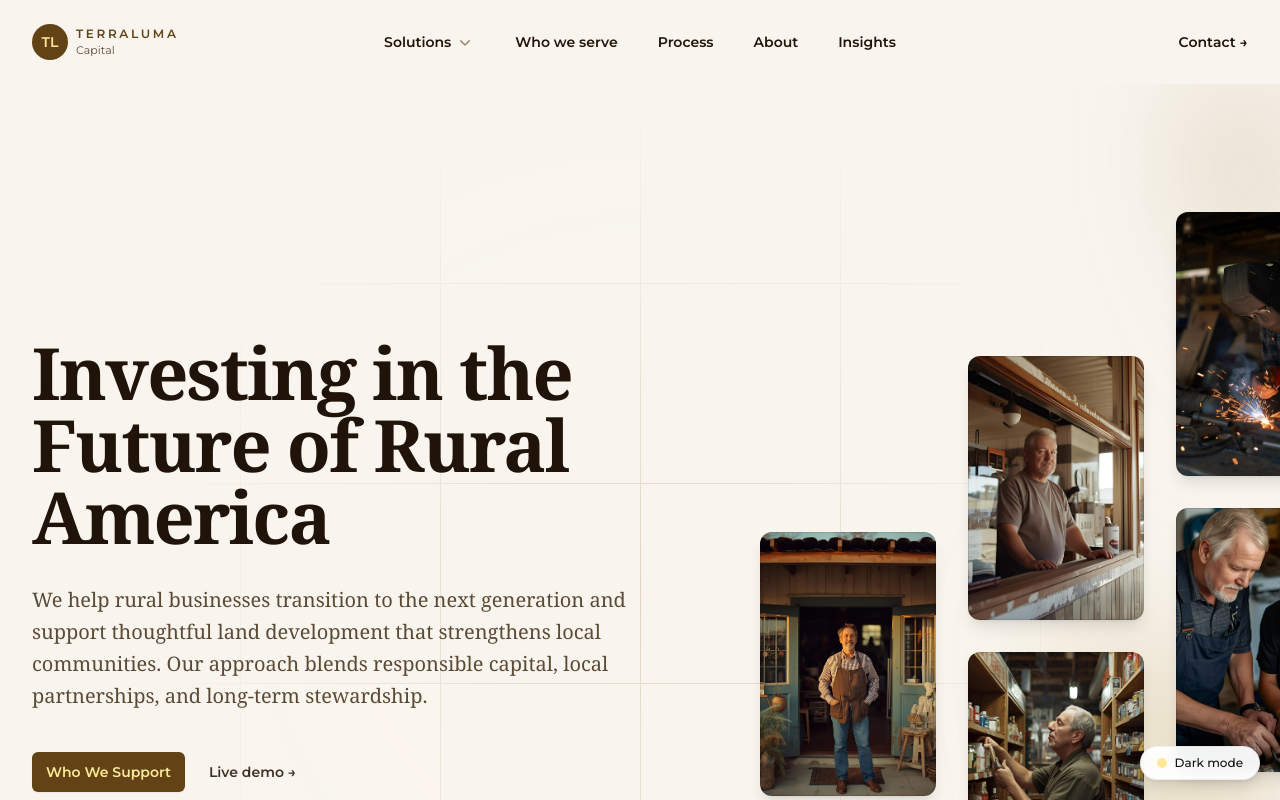
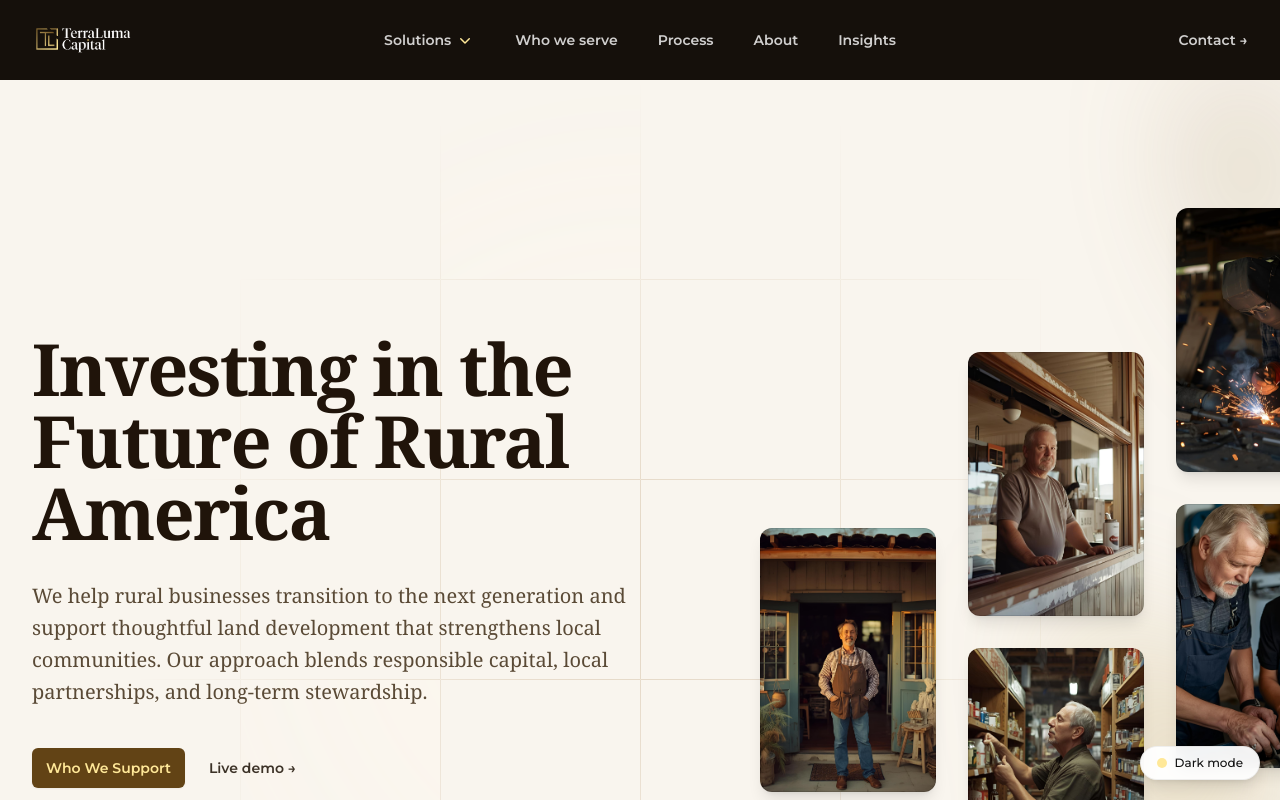
Before and after one commit to WebbDeveloping/luma-capital, a Next.js app: page / in a window 1280 px wide. Shown: the top 800 px of the page. Built offline with nearby package versions, Linux system fonts and the light colour scheme; a web font is replaced by a local one.

Commit message:
update logo

```diff
--- a/app/layout.tsx
+++ b/app/layout.tsx
@@ -5,9 +5,27 @@ import ThemeToggle from "@/components/ThemeToggle";
 import Navigation from "@/components/Navigation";
 import Footer from "@/components/footer";
 
-export const metadata: Metadata = {
-  title: "TerraLuma Capital",
-  description: "Rural business & land investment",
+// app/layout.tsx
+// app/layout.tsx
+export const metadata = {
+  title: {
+    default: "TerraLuma Capital",
+    template: "%s — TerraLuma Capital",
+  },
+  description:
+    "TerraLuma Capital partners with rural business owners and land stewards to support generational transitions, sustainable operations, and long-term community value.",
+  openGraph: {
+    type: "website",
+    siteName: "TerraLuma Capital",
+    images: [
+      {
+        url: "/images/stock/1.png", // stock image for now
+        width: 1200,
+        height: 630,
+        alt: "TerraLuma Capital",
+      },
+    ],
+  },
 };
 
 export default function RootLayout({
--- a/app/page.tsx
+++ b/app/page.tsx
@@ -8,10 +8,21 @@ import Vision from "@/components/home/Vision";
 import MarketPotentialSection from "@/components/home/MarketPotential";
 import CTASection from "@/components/home/CtaSection";
 
-export const metadata: Metadata = {
-  title: "TerraLuma Capital | Rural Business & Land Investment",
+// app/page.tsx
+export const metadata = {
+  title: "Investing in Rural Businesses & Land",
   description:
-    "Patient capital for rural businesses and homestead land development across Tennessee, North Georgia, and North Alabama.",
+    "TerraLuma Capital supports rural business transitions, land stewardship, and sustainable growth across the Southeast. We help owners, operators, and communities thrive.",
+  openGraph: {
+    images: [
+      {
+        url: "/images/stock/1.png",
+        width: 1200,
+        height: 630,
+        alt: "Rural business and land investment",
+      },
+    ],
+  },
 };
 
 export default function HomePage() {
--- a/components/Navigation.tsx
+++ b/components/Navigation.tsx
@@ -1,6 +1,7 @@
 "use client";
 
 import { useState } from "react";
+import Image from "next/image";
 import {
   Dialog,
   DialogPanel,
@@ -62,18 +63,15 @@ const callsToAction = [
 
 function TerraLumaLogo() {
   return (
-    <div className="flex items-center gap-2">
-      <div className="flex h-9 w-9 items-center justify-center rounded-full bg-tl-brown text-tl-gold text-sm font-semibold">
-        TL
-      </div>
-      <div className="flex flex-col">
-        <span className="text-xs font-semibold tracking-[0.22em] uppercase text-tl-brown dark:text-tl-gold">
-          TerraLuma
-        </span>
-        <span className="text-[11px] text-[#5a4a36] dark:text-gray-400">
-          Capital
-        </span>
-      </div>
+    <div className="flex items-center">
+      <Image
+        src="/images/logo-terraluma-capital.png" // make sure this file lives in /public/images/logo.png
+        alt="TerraLuma Capital"
+        width={140}
+        height={32}
+        priority
+        className="h-8 w-auto"
+      />
     </div>
   );
 }
@@ -82,7 +80,7 @@ export default function Example() {
   const [mobileMenuOpen, setMobileMenuOpen] = useState(false);
 
   return (
-    <header className="relative isolate z-10 bg-[#f9f5ee] text-[#21140a] dark:bg-tl-black dark:text-white">
+    <header className="relative isolate z-10 bg-[#15100b] text-white dark:bg-tl-black dark:text-white">
       <nav
         aria-label="Global"
         className="mx-auto flex max-w-7xl items-center justify-between p-6 lg:px-8"
@@ -100,7 +98,7 @@ export default function Example() {
           <button
             type="button"
             onClick={() => setMobileMenuOpen(true)}
-            className="-m-2.5 inline-flex items-center justify-center rounded-md p-2.5 text-[#3f3122] dark:text-gray-300"
+            className="-m-2.5 inline-flex items-center justify-center rounded-md p-2.5 text-white"
           >
             <span className="sr-only">Open main menu</span>
             <Bars3Icon aria-hidden="true" className="size-6" />
@@ -110,11 +108,11 @@ export default function Example() {
         {/* DESKTOP NAV */}
         <PopoverGroup className="hidden lg:flex lg:gap-x-10">
           <Popover>
-            <PopoverButton className="flex items-center gap-x-1 text-sm/6 font-semibold text-[#21140a] hover:text-tl-brown dark:text-white dark:hover:text-tl-gold">
+            <PopoverButton className="flex items-center gap-x-1 text-sm/6 font-semibold text-white/80 hover:text-tl-gold">
               Solutions
               <ChevronDownIcon
                 aria-hidden="true"
-                className="size-5 flex-none text-[#9a8566] dark:text-gray-400"
+                className="size-5 flex-none text-tl-gold"
               />
             </PopoverButton>
 
@@ -134,7 +132,7 @@ export default function Example() {
                       key={item.name}
                       className="group relative rounded-lg p-6 text-sm/6 hover:bg-[#f1e3d1] dark:hover:bg-white/5"
                     >
-                      <div className="flex size-11 items-center justify-center rounded-lg bg-[#f4e7d6] group-hover:bg-[#fffaf2] dark:bg-[#22201a] dark:group-hover:bg-[#2c261c]">
+                      <div className="flex size-11 items-center justify-center rounded-lg bg-[#f4e7d6] group-hover:bg-[#fffaf2] dark:bg-[#22201a] dark:group-hover:bg[#2c261c]">
                         <item.icon
                           aria-hidden="true"
                           className="size-6 text-tl-brown group-hover:text-tl-brown dark:text-tl-gold dark:group-hover:text-white"
@@ -179,25 +177,25 @@ export default function Example() {
 
           <a
             href="#who-we-serve"
-            className="text-sm/6 font-semibold text-[#21140a] hover:text-tl-brown dark:text-white dark:hover:text-tl-gold"
+            className="text-sm/6 font-semibold text-white/80 hover:text-tl-gold"
           >
             Who we serve
           </a>
           <a
             href="#process"
-            className="text-sm/6 font-semibold text-[#21140a] hover:text-tl-brown dark:text-white dark:hover:text-tl-gold"
+            className="text-sm/6 font-semibold text-white/80 hover:text-tl-gold"
           >
             Process
           </a>
           <a
             href="#about"
-            className="text-sm/6 font-semibold text-[#21140a] hover:text-tl-brown dark:text-white dark:hover:text-tl-gold"
+            className="text-sm/6 font-semibold text-white/80 hover:text-tl-gold"
           >
             About
           </a>
           <a
             href="#insights"
-            className="text-sm/6 font-semibold text-[#21140a] hover:text-tl-brown dark:text-white dark:hover:text-tl-gold"
+            className="text-sm/6 font-semibold text-white/80 hover:text-tl-gold"
           >
             Insights
           </a>
@@ -207,7 +205,7 @@ export default function Example() {
         <div className="hidden lg:flex lg:flex-1 lg:justify-end">
           <a
             href="#contact"
-            className="text-sm/6 font-semibold text-[#21140a] hover:text-tl-brown dark:text-tl-gold dark:hover:text-white"
+            className="text-sm/6 font-semibold text-white/80 hover:text-tl-gold"
           >
             Contact <span aria-hidden="true">&rarr;</span>
           </a>
@@ -221,7 +219,7 @@ export default function Example() {
         className="lg:hidden"
       >
         <div className="fixed inset-0 z-50" />
-        <DialogPanel className="fixed inset-y-0 right-0 z-50 w-full overflow-y-auto bg-[#f9f5ee] p-6 sm:max-w-sm sm:ring-1 sm:ring-black/10 dark:bg-tl-black dark:sm:ring-white/10">
+        <DialogPanel className="fixed inset-y-0 right-0 z-50 w-full overflow-y-auto bg-[#15100b] p-6 sm:max-w-sm sm:ring-1 sm:ring-white/10 dark:bg-tl-black dark:sm:ring-white/10">
           <div className="flex items-center justify-between">
             <a href="#top" className="-m-1.5 p-1.5">
               <span className="sr-only">TerraLuma Capital</span>
@@ -230,7 +228,7 @@ export default function Example() {
             <button
               type="button"
               onClick={() => setMobileMenuOpen(false)}
-              className="-m-2.5 rounded-md p-2.5 text-[#3f3122] dark:text-gray-300"
+              className="-m-2.5 rounded-md p-2.5 text-white"
             >
               <span className="sr-only">Close menu</span>
               <XMarkIcon aria-hidden="true" className="size-6" />
@@ -238,10 +236,10 @@ export default function Example() {
           </div>
 
           <div className="mt-6 flow-root">
-            <div className="-my-6 divide-y divide-black/10 dark:divide-white/10">
+            <div className="-my-6 divide-y divide-white/10">
               <div className="space-y-2 py-6">
                 <Disclosure as="div" className="-mx-3">
-                  <DisclosureButton className="group flex w-full items-center justify-between rounded-lg py-2 pr-3.5 pl-3 text-base/7 font-semibold text-[#21140a] hover:bg-[#f1e3d1] dark:text-white dark:hover:bg-white/5">
+                  <DisclosureButton className="group flex w-full items-center justify-between rounded-lg py-2 pr-3.5 pl-3 text-base/7 font-semibold text-white hover:bg-white/5">
                     Solutions
                     <ChevronDownIcon
                       aria-hidden="true"
@@ -254,7 +252,7 @@ export default function Example() {
                         key={item.name}
                         as="a"
                         href={item.href}
-                        className="block rounded-lg py-2 pr-3 pl-6 text-sm/7 font-semibold text-[#21140a] hover:bg-[#f1e3d1] dark:text-white dark:hover:bg-white/5"
+                        className="block rounded-lg py-2 pr-3 pl-6 text-sm/7 font-semibold text-white hover:bg-white/5"
                       >
                         {item.name}
                       </DisclosureButton>
@@ -264,25 +262,25 @@ export default function Example() {
 
                 <a
                   href="#who-we-serve"
-                  className="-mx-3 block rounded-lg px-3 py-2 text-base/7 font-semibold text-[#21140a] hover:bg-[#f1e3d1] dark:text-white dark:hover:bg-white/5"
+                  className="-mx-3 block rounded-lg px-3 py-2 text-base/7 font-semibold text-white hover:bg-white/5"
                 >
                   Who we serve
                 </a>
                 <a
                   href="#process"
-                  className="-mx-3 block rounded-lg px-3 py-2 text-base/7 font-semibold text-[#21140a] hover:bg-[#f1e3d1] dark:text-white dark:hover:bg-white/5"
+                  className="-mx-3 block rounded-lg px-3 py-2 text-base/7 font-semibold text-white hover:bg:white/5"
                 >
                   Process
                 </a>
                 <a
                   href="#about"
-                  className="-mx-3 block rounded-lg px-3 py-2 text-base/7 font-semibold text-[#21140a] hover:bg-[#f1e3d1] dark:text-white dark:hover:bg-white/5"
+                  className="-mx-3 block rounded-lg px-3 py-2 text-base/7 font-semibold text-white hover:bg-white/5"
                 >
                   About
                 </a>
                 <a
                   href="#insights"
-                  className="-mx-3 block rounded-lg px-3 py-2 text-base/7 font-semibold text-[#21140a] hover:bg-[#f1e3d1] dark:text-white dark:hover:bg-white/5"
+                  className="-mx-3 block rounded-lg px-3 py-2 text-base/7 font-semibold text:white hover:bg-white/5"
                 >
                   Insights
                 </a>
@@ -291,7 +289,7 @@ export default function Example() {
               <div className="py-6">
                 <a
                   href="#contact"
-                  className="-mx-3 block rounded-lg px-3 py-2.5 text-base/7 font-semibold text-[#21140a] hover:bg-[#f1e3d1] dark:text-tl-gold dark:hover:bg-white/5"
+                  className="-mx-3 block rounded-lg px-3 py-2.5 text-base/7 font-semibold text-tl-gold hover:bg-white/5"
                 >
                   Contact
                 </a>
```
Also changed, not shown: public/images/logo-terraluma-capital.png (added).
